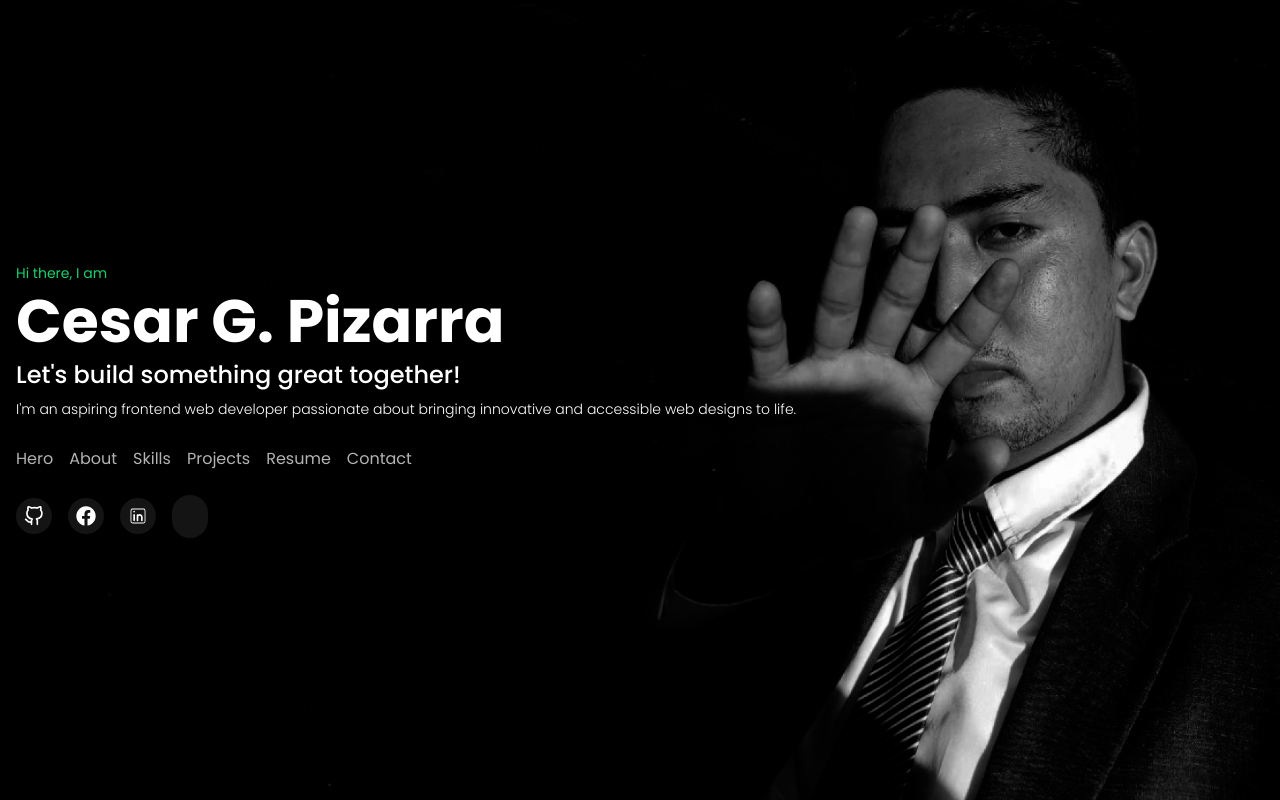
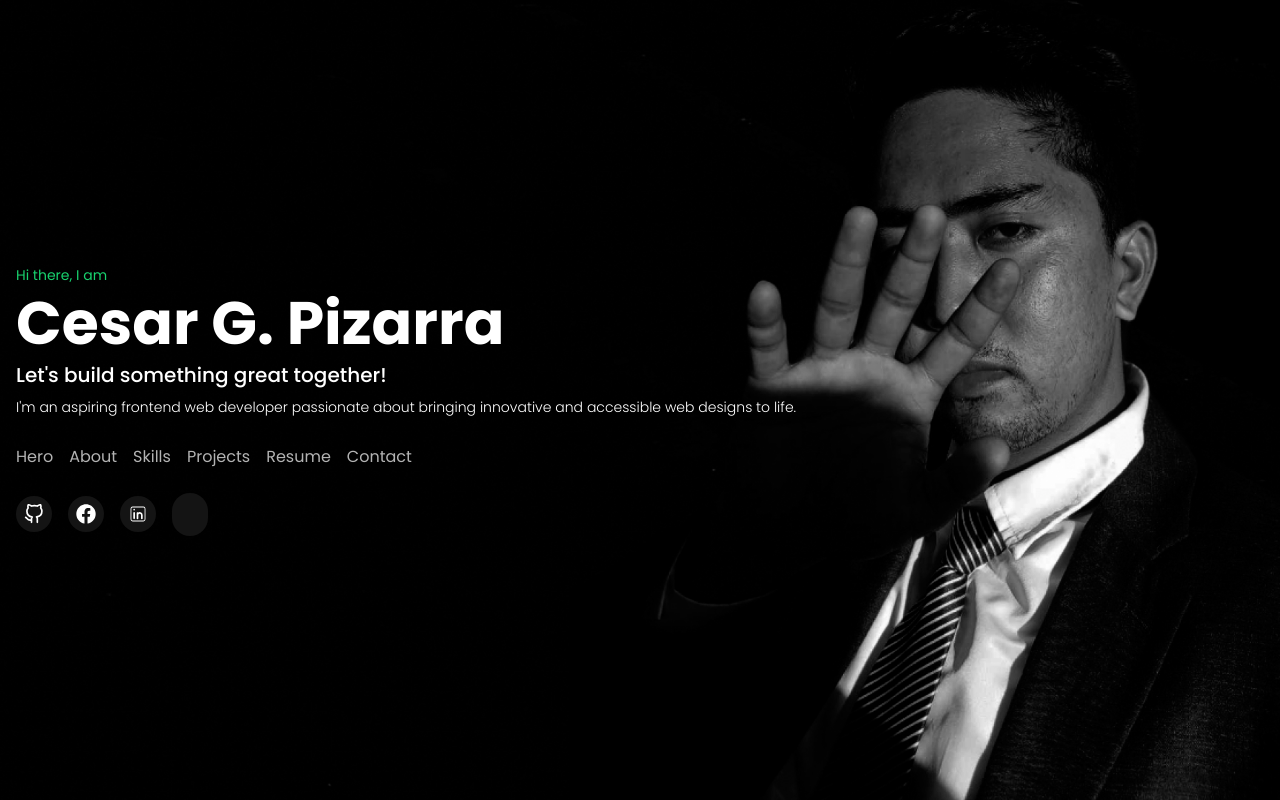
Before and after one commit to cesarpizarra/dark-portfolio, a Next.js app: page /hero in a window 1280 px wide. Built offline with nearby package versions, Linux system fonts and the light colour scheme; some icons are missing.

Commit message:
Update hero page

```diff
--- a/app/hero/page.jsx
+++ b/app/hero/page.jsx
@@ -29,7 +29,7 @@ const Hero = () => {
 
           <motion.p
             variants={fade(0.8, 0.4)}
-            className="text-xl font-medium md:text-2xl"
+            className="text-md md:text-xl font-medium md:text-2xl"
           >
             {hero_data.subheading}
           </motion.p>
```
